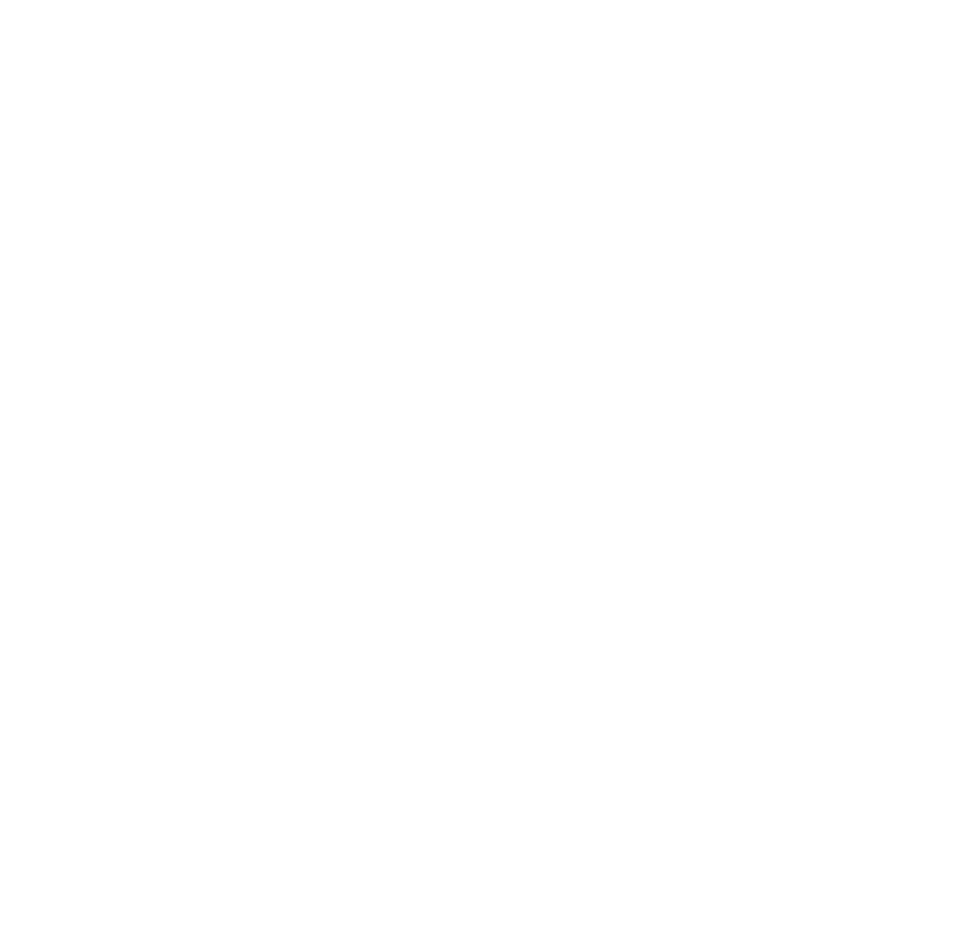
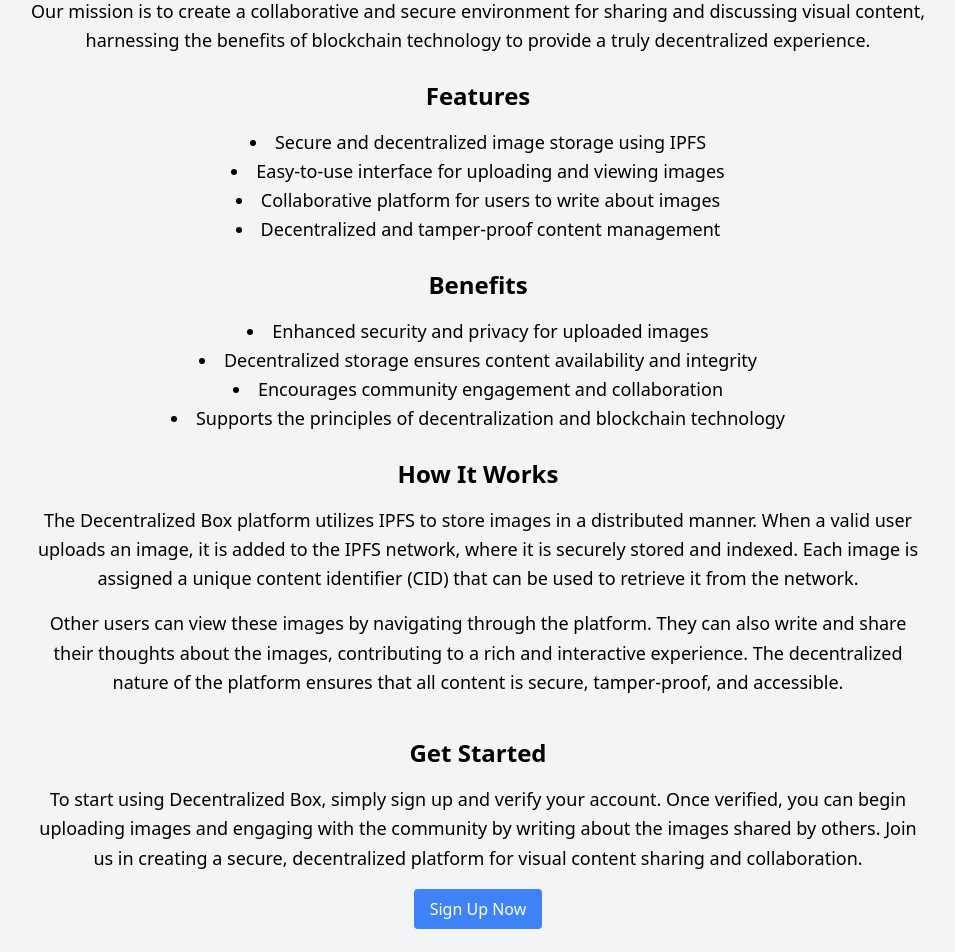
Before and after one commit to Sanket241/DecentralizedBox, a React (Vite) app in the folder client/: page /about in a window 1280 px wide. Shown: the part 300-1252 px from the top of the page, without its empty margins (162-1117 px from the left). Before the commit the page ends 800 px from the top, so only its background shows below. Built offline with nearby package versions, Linux system fonts and the light colour scheme.

Commit message:
front end and backend almost complete

```diff
--- a/client/src/App.jsx
+++ b/client/src/App.jsx
@@ -7,18 +7,23 @@
 import Footer from './Components/Footer'
 import Error from './Components/Error'
 import Signup from './Pages/Signup'
+import Dashboard from './Pages/Dashboard'
+import Protectedroute from './Components/Protectedroute'
 const App = () => {
   return (
     <BrowserRouter>
-    <Header />
-    <Routes>
-        <Route path='/' element={<Home/>} />
-        <Route path='/about' element={<About/>} />
-        <Route path='/signin' element={<Signin/>} />
-        <Route path='/signup' element={<Signup/>} />
-        <Route path='/*' element={<Error/>} />
-    </Routes>
-    <Footer />
+      <Header />
+      <Routes>
+        <Route path='/' element={<Home />} />
+        <Route path='/about' element={<About />} />
+        <Route path='/signin' element={<Signin />} />
+        <Route path='/signup' element={<Signup />} />
+        <Route element={<Protectedroute />}>
+          <Route path='/dashboard' element={<Dashboard />} />
+        </Route>
+        <Route path='/*' element={<Error />} />
+      </Routes>
+      <Footer />
     </BrowserRouter>
   )
 }
--- a/client/src/Components/Header.jsx
+++ b/client/src/Components/Header.jsx
@@ -1,6 +1,29 @@
 import React from 'react'
 import { Link } from 'react-router-dom'
+import { signoutSuccess } from '../redux/userSlice/Slice'
+import { useDispatch, useSelector } from 'react-redux'
+
 const Header = () => {
+    const { currentUser } = useSelector((state) => state.user);
+    const dispatch = useDispatch();
+
+    const handlesignout = async () => {
+        try {
+            const res = await fetch('/api/auth/signout', {
+                method: 'POST',
+            })
+            const data = await res.json();
+            if (!res.ok) {
+                console.log(data.message);
+            } else {
+                dispatch(signoutSuccess());
+            }
+        } catch (error) {
+            console.log(error.message);
+        }
+    }
+
+
     return (
         <header className='bg-slate-200 shadow-md'>
             <div className='flex justify-between items-center max-w-6xl mx-auto p-3'>
@@ -19,9 +42,27 @@
                     <Link to="/about">
                         <li className='hidden sm:inline text-slate-700 hover:underline'>About</li>
                     </Link>
-                    <Link to="/signin">
-                        <li className='hidden sm:inline text-slate-700 hover:underline'>Sign in</li>
-                    </Link>
+                    {
+                        currentUser ? (
+                            <>
+                                <Link to="/dashboard">
+                                    <li className='hidden sm:inline text-slate-700 hover:underline' >Dashboard</li>
+                                </Link>
+                                <li className='hidden sm:inline text-slate-700 hover:underline' onClick={handlesignout}>Sign out</li>
+
+                            </>
+                        ) : (
+                            <>
+                                <Link to="/signin">
+                                    <li className='hidden sm:inline text-slate-700 hover:underline'>Sign in</li>
+                                </Link>
+                            </>
+                        )
+                    }
+
+
+
+
                 </ul>
             </div>
         </header>
--- /dev/null
+++ b/client/src/Components/Protectedroute.jsx
@@ -0,0 +1,9 @@
+import React from 'react'
+import { useSelector } from 'react-redux'
+import { Outlet, Navigate } from 'react-router-dom'
+const Protectedroute = () => {
+    const { currentUser } = useSelector(state => state.user)
+    return currentUser ? <Outlet /> : <Navigate to='/signin' />
+}
+
+export default Protectedroute
--- a/client/src/Pages/About.jsx
+++ b/client/src/Pages/About.jsx
@@ -1,9 +1,66 @@
-import React from 'react'
+import React from 'react';
+import { useNavigate } from 'react-router-dom';
 
 const About = () => {
+  const navigate = useNavigate();
+
+  const handleSignUpClick = () => {
+    navigate('/signup');
+  };
+
   return (
-    <div>About</div>
-  )
-}
+    <div className="min-h-screen flex flex-col items-center justify-center bg-gray-100 p-6">
+      <h1 className="text-4xl font-bold mb-6">About DecentralizedBox</h1>
+      <section className="max-w-4xl text-center mb-6">
+        <p className="text-lg leading-relaxed mb-4">
+          Decentralized Box is an innovative platform that leverages the power of IPFS (InterPlanetary File System) to allow users to securely upload and share images. Valid users can upload their pictures to IPFS, ensuring decentralized and distributed storage. Other users can view these pictures and contribute by writing about them, sharing their thoughts and insights.
+        </p>
+        <p className="text-lg leading-relaxed">
+          Our mission is to create a collaborative and secure environment for sharing and discussing visual content, harnessing the benefits of blockchain technology to provide a truly decentralized experience.
+        </p>
+      </section>
 
-export default About
+      <section className="max-w-4xl text-center mb-6">
+        <h2 className="text-2xl font-semibold mb-4">Features</h2>
+        <ul className="list-disc list-inside text-lg leading-relaxed">
+          <li>Secure and decentralized image storage using IPFS</li>
+          <li>Easy-to-use interface for uploading and viewing images</li>
+          <li>Collaborative platform for users to write about images</li>
+          <li>Decentralized and tamper-proof content management</li>
+        </ul>
+      </section>
+
+      <section className="max-w-4xl text-center mb-6">
+        <h2 className="text-2xl font-semibold mb-4">Benefits</h2>
+        <ul className="list-disc list-inside text-lg leading-relaxed">
+          <li>Enhanced security and privacy for uploaded images</li>
+          <li>Decentralized storage ensures content availability and integrity</li>
+          <li>Encourages community engagement and collaboration</li>
+          <li>Supports the principles of decentralization and blockchain technology</li>
+        </ul>
+      </section>
+
+      <section className="max-w-4xl text-center mb-6">
+        <h2 className="text-2xl font-semibold mb-4">How It Works</h2>
+        <p className="text-lg leading-relaxed mb-4">
+          The Decentralized Box platform utilizes IPFS to store images in a distributed manner. When a valid user uploads an image, it is added to the IPFS network, where it is securely stored and indexed. Each image is assigned a unique content identifier (CID) that can be used to retrieve it from the network.
+        </p>
+        <p className="text-lg leading-relaxed mb-4">
+          Other users can view these images by navigating through the platform. They can also write and share their thoughts about the images, contributing to a rich and interactive experience. The decentralized nature of the platform ensures that all content is secure, tamper-proof, and accessible.
+        </p>
+      </section>
+
+      <section className="max-w-4xl text-center">
+        <h2 className="text-2xl font-semibold mb-4">Get Started</h2>
+        <p className="text-lg leading-relaxed mb-4">
+          To start using Decentralized Box, simply sign up and verify your account. Once verified, you can begin uploading images and engaging with the community by writing about the images shared by others. Join us in creating a secure, decentralized platform for visual content sharing and collaboration.
+        </p>
+        <button className="px-4 py-2 bg-blue-500 text-white rounded hover:bg-blue-600" onClick={handleSignUpClick}>
+          Sign Up Now
+        </button>
+      </section>
+    </div>
+  );
+};
+
+export default About;
--- /dev/null
+++ b/client/src/Pages/Dashboard.jsx
@@ -0,0 +1,9 @@
+import React from 'react'
+
+const Dashboard = () => {
+  return (
+    <div>Dashboard</div>
+  )
+}
+
+export default Dashboard
```
Also changed, not shown: 2 other files (tests, documents, lock files or other folders).
